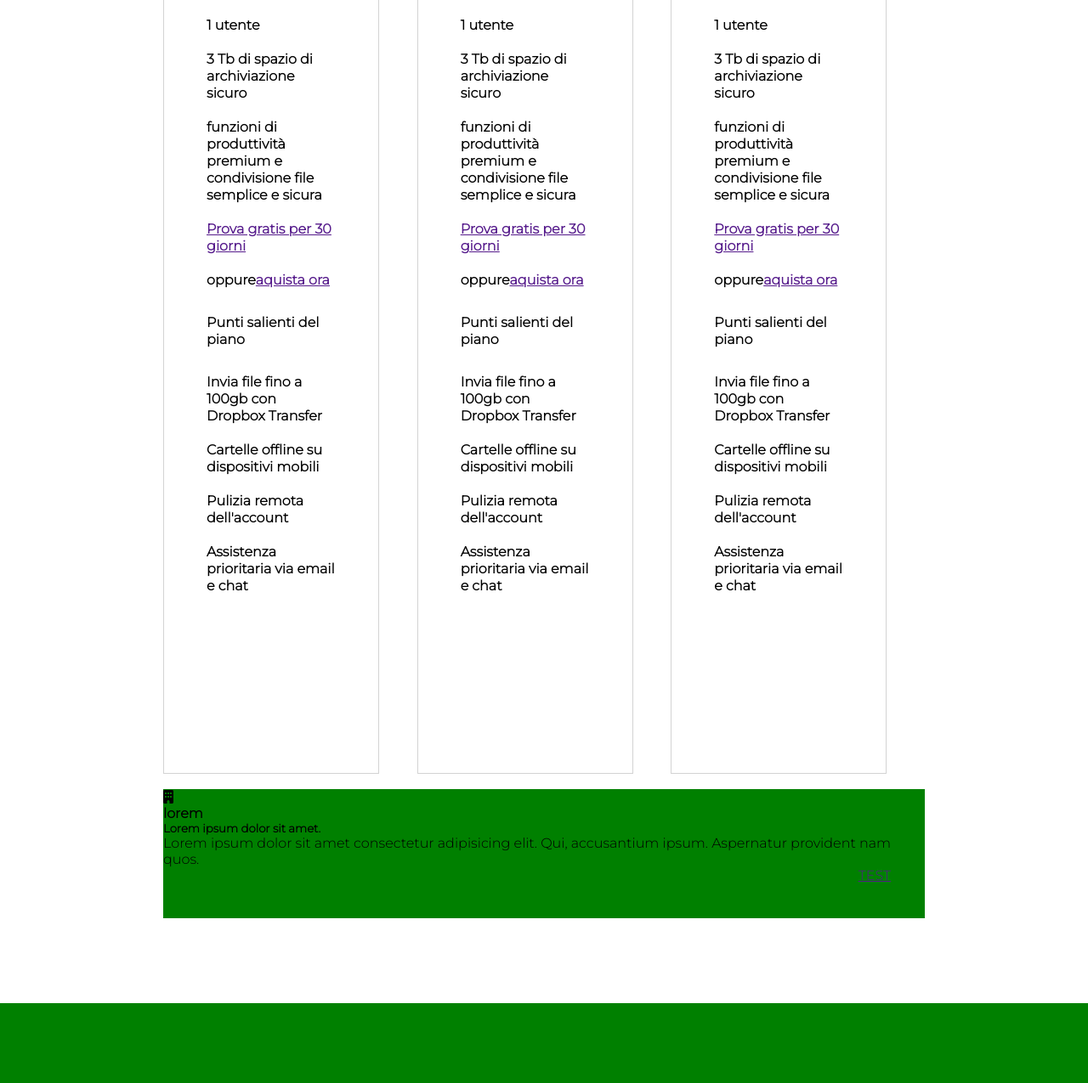
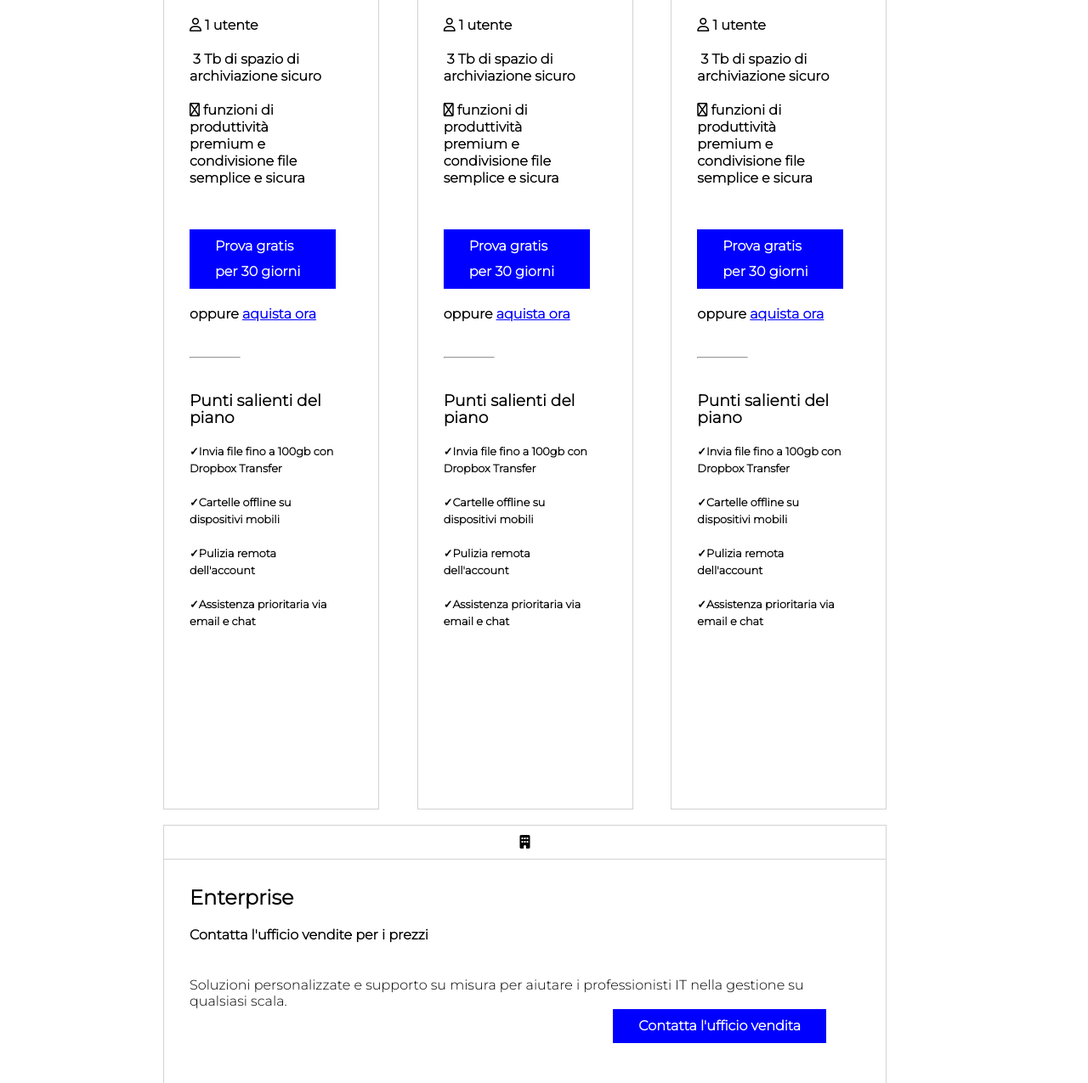
Before and after one commit to Fransch97/htmlcss-dropbox, a plain HTML site: page index.html in a window 1280 px wide. Shown: the part 1370-2645 px from the top of the page at 85% size. Drawn offline with Linux system fonts and the light colour scheme.

Commit message:
second style first section

```diff
--- a/css/main.css
+++ b/css/main.css
@@ -68,24 +68,73 @@
 
 
 
+.col-option .padding-col-option ul li{
+    margin-left: 0px ;
+}
 
+.col-option .padding-col-option ul li.second{
+    font-size: 0.8rem;
+}
 
+.col-option .padding-col-option ul li .try-free{
+    background-color: blue;
+    line-height: 30px;
+    color: white;
+    padding: 5px 30px;
+    text-decoration: none;
+    margin-top: 30px;
+}
 
+.col-option .padding-col-option ul li .try-free-second{
+    color: blue;
+}
 
+.col-option .padding-col-option ul li.first-second{
+    font-weight: 800 ;
+}
 
+.col-option .padding-col-option ul li.second::before{
+    content: "\02713";
+}
 
+hr{
+    width: 60px;
+    margin: 30px 0;
+    color: lightgray;
+}
 
+/* last col-option */
 
+.col-bottom{
+    border: 1px solid lightgrey;
+    width: 95%;
+}
+.col-bottom .icon{
+    text-align: center;
+    padding: 10px 0;
+    border-bottom: 1px solid lightgrey;
+}
 
+.col-bottom .last-col-padding{
+    padding: 30px 30px;
+}
 
+.col-bottom .last-col-padding h2{
+    margin-bottom: 20px;
+}
+.col-bottom .last-col-padding h4{
+    margin-bottom: 40px;
 
+}
 
-
-
-
-
-
-
+.col-bottom .last-col-padding .try-free{
+    background-color: blue;
+    line-height: 30px;
+    color: white;
+    padding: 5px 30px;
+    text-decoration: none;
+    font-weight: 800;
+}
 
 
 
--- a/index.html
+++ b/index.html
@@ -119,22 +119,22 @@
                             <p class="block duration">/mese</p>
                             <!-- product-content  -->
                             <ul>
-                                <li class="option-li">1 utente</li>
-                                <li class="option-li">3 Tb di spazio di archiviazione sicuro</li>
-                                <li class="option-li">funzioni di produttività premium e condivisione file semplice e sicura</li>
+                                <li class="option-li user"> <i class="fa-regular fa-user"></i> 1 utente</li>
+                                <li class="option-li"><i class="fa-regular fa-folder-blank"></i> 3 Tb di spazio di archiviazione sicuro</li>
+                                <li class="option-li"><i class="fa-regular fa-pencil"></i> funzioni di produttività premium e condivisione file semplice e sicura</li>
                                 <li class="option-li"><a class="try-free " href="">Prova gratis per 30 giorni</a></li>
-                                <li class="option-li">oppure<a class="try-free-second" href="">aquista ora</a></li>
+                                <li class="option-li">oppure <a class="try-free-second" href=""> aquista ora</a></li>
 
                             </ul>
                             <!--end product-content  -->
-
+                            <hr style="">
                             <!-- product-info  -->
                             <ul>
-                                <li class="option-li"><h4>Punti salienti del piano</h4></li>
-                                <li class="option-li">Invia file fino a 100gb con Dropbox Transfer</li>
-                                <li class="option-li">Cartelle offline su dispositivi mobili</li>
-                                <li class="option-li">Pulizia remota dell'account</li>
-                                <li class="option-li">Assistenza prioritaria via email e chat</li>
+                                <li class="option-li first-second"><h3>Punti salienti del piano</h3></li>
+                                <li class="option-li second">Invia file fino a 100gb con Dropbox Transfer</li>
+                                <li class="option-li second">Cartelle offline su dispositivi mobili</li>
+                                <li class="option-li second">Pulizia remota dell'account</li>
+                                <li class="option-li second">Assistenza prioritaria via email e chat</li>
 
                             </ul>
                             <!--end product-info  -->
@@ -153,22 +153,22 @@
                             <p class="duration">/mese</p>
                             <!-- product-content  -->
                             <ul>
-                                <li class="option-li">1 utente</li>
-                                <li class="option-li">3 Tb di spazio di archiviazione sicuro</li>
-                                <li class="option-li">funzioni di produttività premium e condivisione file semplice e sicura</li>
+                                <li class="option-li user"> <i class="fa-regular fa-user"></i> 1 utente</li>
+                                <li class="option-li"><i class="fa-regular fa-folder-blank"></i> 3 Tb di spazio di archiviazione sicuro</li>
+                                <li class="option-li"><i class="fa-regular fa-pencil"></i> funzioni di produttività premium e condivisione file semplice e sicura</li>
                                 <li class="option-li"><a class="try-free " href="">Prova gratis per 30 giorni</a></li>
-                                <li class="option-li">oppure<a class="try-free-second" href="">aquista ora</a></li>
+                                <li class="option-li">oppure <a class="try-free-second" href=""> aquista ora</a></li>
 
                             </ul>
                             <!--end product-content  -->
-
+                            <hr style="">
                             <!-- product-info  -->
                             <ul>
-                                <li class="option-li"><h4>Punti salienti del piano</h4></li>
-                                <li class="option-li">Invia file fino a 100gb con Dropbox Transfer</li>
-                                <li class="option-li">Cartelle offline su dispositivi mobili</li>
-                                <li class="option-li">Pulizia remota dell'account</li>
-                                <li class="option-li">Assistenza prioritaria via email e chat</li>
+                                <li class="option-li first-second"><h3>Punti salienti del piano</h3></li>
+                                <li class="option-li second">Invia file fino a 100gb con Dropbox Transfer</li>
+                                <li class="option-li second">Cartelle offline su dispositivi mobili</li>
+                                <li class="option-li second">Pulizia remota dell'account</li>
+                                <li class="option-li second">Assistenza prioritaria via email e chat</li>
 
                             </ul>
                             <!--end product-info  -->
@@ -188,22 +188,22 @@
                             <p class="duration">/mese</p>
                             <!-- product-content  -->
                             <ul>
-                                <li class="option-li">1 utente</li>
-                                <li class="option-li">3 Tb di spazio di archiviazione sicuro</li>
-                                <li class="option-li">funzioni di produttività premium e condivisione file semplice e sicura</li>
+                                <li class="option-li user"> <i class="fa-regular fa-user"></i> 1 utente</li>
+                                <li class="option-li"><i class="fa-regular fa-folder-blank"></i> 3 Tb di spazio di archiviazione sicuro</li>
+                                <li class="option-li"><i class="fa-regular fa-pencil"></i> funzioni di produttività premium e condivisione file semplice e sicura</li>
                                 <li class="option-li"><a class="try-free " href="">Prova gratis per 30 giorni</a></li>
-                                <li class="option-li">oppure<a class="try-free-second" href="">aquista ora</a></li>
+                                <li class="option-li">oppure <a class="try-free-second" href=""> aquista ora</a></li>
 
                             </ul>
                             <!--end product-content  -->
-
+                            <hr style="">
                             <!-- product-info  -->
                             <ul>
-                                <li class="option-li"><h4>Punti salienti del piano</h4></li>
-                                <li class="option-li">Invia file fino a 100gb con Dropbox Transfer</li>
-                                <li class="option-li">Cartelle offline su dispositivi mobili</li>
-                                <li class="option-li">Pulizia remota dell'account</li>
-                                <li class="option-li">Assistenza prioritaria via email e chat</li>
+                                <li class="option-li first-second"><h3>Punti salienti del piano</h3></li>
+                                <li class="option-li second">Invia file fino a 100gb con Dropbox Transfer</li>
+                                <li class="option-li second">Cartelle offline su dispositivi mobili</li>
+                                <li class="option-li second">Pulizia remota dell'account</li>
+                                <li class="option-li second">Assistenza prioritaria via email e chat</li>
 
                             </ul>
                             <!--end product-info  -->
@@ -214,16 +214,21 @@
 
 
                     <!-- last-option  -->
-                    <div class="col-bottom debug-green float-left clearfix">
-                        <div class="float-left">
-                            <div class="icon"><i class="fa-solid fa-building"></i></div>
-                            <h4>lorem</h4>
-                            <h5>Lorem ipsum dolor sit amet.</h5>
-                            <p>Lorem ipsum dolor sit amet consectetur adipisicing elit. Qui, accusantium ipsum. Aspernatur provident nam quos.</p>
+                    <div class="col-bottom float-left " >
+
+                        <div class="icon"><i class="fa-solid fa-building"></i></div>
+
+                        <div class="last-col-padding clearfix">
+                            <div class="float-left ">
+                                <h2>Enterprise</h2>
+                                <h4>Contatta l'ufficio vendite per i prezzi</h4>
+                                <p>Soluzioni personalizzate e supporto su misura per aiutare i professionisti IT nella gestione su qualsiasi scala.</p>
+                            </div>
+                            <div class="float-right">
+                                <span><li class="option-li"><a class="try-free" href="">Contatta l'ufficio vendita</a></li></span>
+                            </div>
                         </div>
-                        <div class="float-right">
-                            <span><li class="option-li"><a class="try-free" href="">TEST</a></li></span>
-                        </div>
+
                     </div>
                     <!--end last-option  -->
 
```
